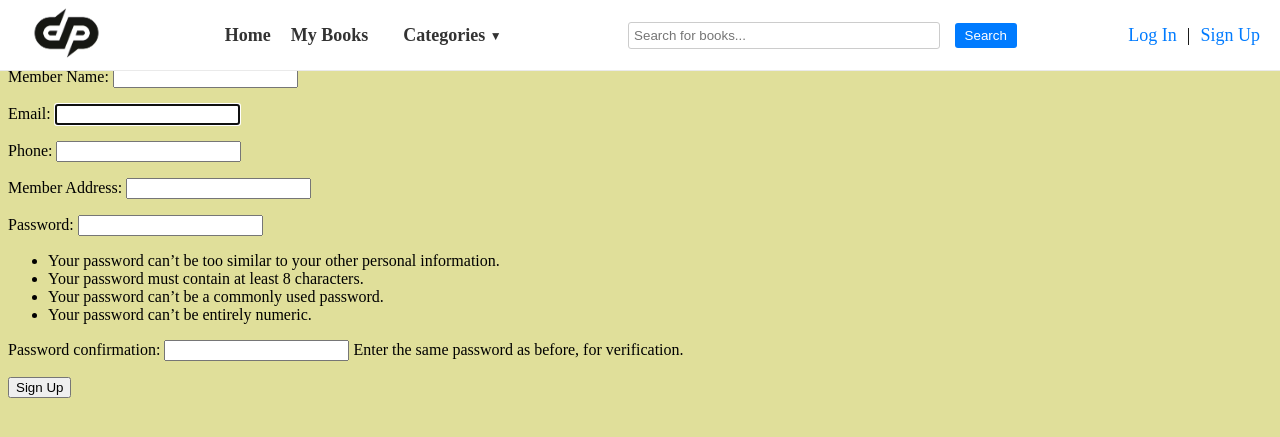
After one commit to tdp1996/Library_Management_System, a Django app: page /register/ in a window 1280 px wide. The commit adds this page. Shown: the top 437 px of the page. Run offline with Django 5.2, Linux system fonts and the light colour scheme.

Commit message:
create sign up

```diff
--- a/library_management/library/admin.py
+++ b/library_management/library/admin.py
@@ -11,7 +11,7 @@ class BookAdmin(admin.ModelAdmin):
     thumbnail.short_description = 'Thumbnail'
 
 class MemberAdmin(admin.ModelAdmin):
-    list_display = ("MemberID", "Member_Name", "Gender", "Email", "Phone", "Member_Address", "JoinDate")
+    list_display = ("MemberID", "Member_Name", "Email", "Phone", "Member_Address", "JoinDate")
 
 class LoanAdmin(admin.ModelAdmin):
     list_display = ("LoanID", "BookID", "MemberID", "LoanDate", "DueDate", "ReturnDate", "Loan_Status", "Fine")
--- a/library_management/library/forms.py
+++ b/library_management/library/forms.py
@@ -1,4 +1,11 @@
 from django import forms
+from django.contrib.auth.forms import UserCreationForm
+from .models import Member
 
 class BookSearchForm(forms.Form):
     query = forms.CharField(label='Search for books', max_length=100)
+
+class SignUpForm(UserCreationForm):
+    class Meta:
+        model = Member
+        fields = ['Member_Name', 'Email', 'Phone', 'Member_Address']
--- a/library_management/library/models.py
+++ b/library_management/library/models.py
@@ -1,4 +1,5 @@
 from django.db import models
+from django.contrib.auth.models import AbstractBaseUser, PermissionsMixin, BaseUserManager
 
 class Book(models.Model):
     BookID = models.AutoField(primary_key=True)
@@ -17,14 +18,47 @@ class Book(models.Model):
     class Meta:
         db_table = 'Books'
 
-class Member(models.Model):
+class MemberManager(BaseUserManager):
+    def create_user(self, Email, Member_Name, Phone, Member_Address, password=None):
+        if not Email:
+            raise ValueError('Users must have an email address')
+        user = self.model(
+            Email=self.normalize_email(Email),
+            Member_Name=Member_Name,
+            Phone=Phone,
+            Member_Address=Member_Address,
+        )
+        user.set_password(password)  # Thiết lập mật khẩu
+        user.save(using=self._db)
+        return user
+
+    def create_superuser(self, Email, Member_Name, Phone, Member_Address, password):
+        user = self.create_user(
+            Email=Email,
+            password=password,
+            Member_Name=Member_Name,
+            Phone=Phone,
+            Member_Address=Member_Address,
+        )
+        user.is_admin = True
+        user.save(using=self._db)
+        return user
+
+class Member(AbstractBaseUser):
     MemberID = models.AutoField(primary_key=True)
     Member_Name = models.CharField(max_length=100)
-    Gender = models.CharField(max_length=10)
-    Email = models.EmailField()
+    Email = models.EmailField(unique=True)
     Phone = models.CharField(max_length=15)
     Member_Address = models.CharField(max_length=50)
-    JoinDate = models.DateField()
+    JoinDate = models.DateField(auto_now_add=True)
+
+    # Thêm trường password từ AbstractBaseUser
+    password = models.CharField(max_length=128, null=True)
+
+    USERNAME_FIELD = 'Email'
+    REQUIRED_FIELDS = ['Member_Name', 'Phone', 'Member_Address']
+
+    objects = MemberManager()
 
     class Meta:
         db_table = 'Members'
--- a/library_management/library/templates/header.html
+++ b/library_management/library/templates/header.html
@@ -1,4 +1,3 @@
-
 {% load static %}
 <link rel="stylesheet" href="{% static 'styles/header.css' %}">
 <header class="header">
--- /dev/null
+++ b/library_management/library/templates/register.html
@@ -0,0 +1,11 @@
+{% extends 'master.html' %}
+
+{% block content %}
+    {% include "header.html" %}
+    <h2>Đăng Ký</h2>
+    <form method="post">
+        {% csrf_token %}
+        {{ form.as_p }}
+        <button type="submit">Sign Up</button>
+    </form>
+{% endblock %}
--- a/library_management/library/templates/search_books.html
+++ b/library_management/library/templates/search_books.html
@@ -10,7 +10,9 @@
   {% if results %}
     <ul>
       {% for book in results %}
-        <li>{{ book.Book_Title }} by {{ book.Book_Author }} ({{ book.Genre }} - {{ book.Publisher }})</li>
+        <div class="book">
+          <div><a href="{% url 'library:details' book.BookID %}">{{ book.Book_Title }} by {{ book.Book_Author }}</div>
+        </div>
       {% endfor %}
     </ul>
   {% else %}
--- a/library_management/library/urls.py
+++ b/library_management/library/urls.py
@@ -6,5 +6,6 @@ urlpatterns = [
     path('', views.main, name='main'),
     path('search/', views.search_books, name='search_books'),
     path('category/<str:genre>/', views.category_books, name='category_books'),
-    path('library/details/<int:id>', views.details, name='details'),
+    path('category/details/<int:id>', views.details, name='details'),
+    path('register/', views.register, name='register'),
 ]
--- a/library_management/library/views.py
+++ b/library_management/library/views.py
@@ -1,8 +1,9 @@
-from django.shortcuts import render, get_list_or_404
+from django.contrib.auth import login
+from django.db.models import Q
+from django.shortcuts import get_list_or_404, render, redirect
 from .models import Book
-# from .forms import BookSearchForm
+from .forms import SignUpForm
 
-from django.db.models import Q
 
 
 def main(request):
@@ -39,3 +40,15 @@ def details(request, id):
         'books': books,
     }
     return render(request, 'details.html', context)
+
+
+def register(request):
+    if request.method == 'POST':
+        form = SignUpForm(request.POST)
+        if form.is_valid():
+            user = form.save()
+            login(request, user)  # Đăng nhập ngay sau khi đăng ký thành công
+            return redirect('/')  # Chuyển hướng đến trang chủ
+    else:
+        form = SignUpForm()
+    return render(request, 'register.html', {'form': form})
```
Also changed, not shown: library_management/library/migrations/0004_remove_member_gender.py (added), library_management/library/migrations/0005_auto_20240918_0310.py (added), library_management/library/migrations/0006_auto_20240918_0411.py (added).
